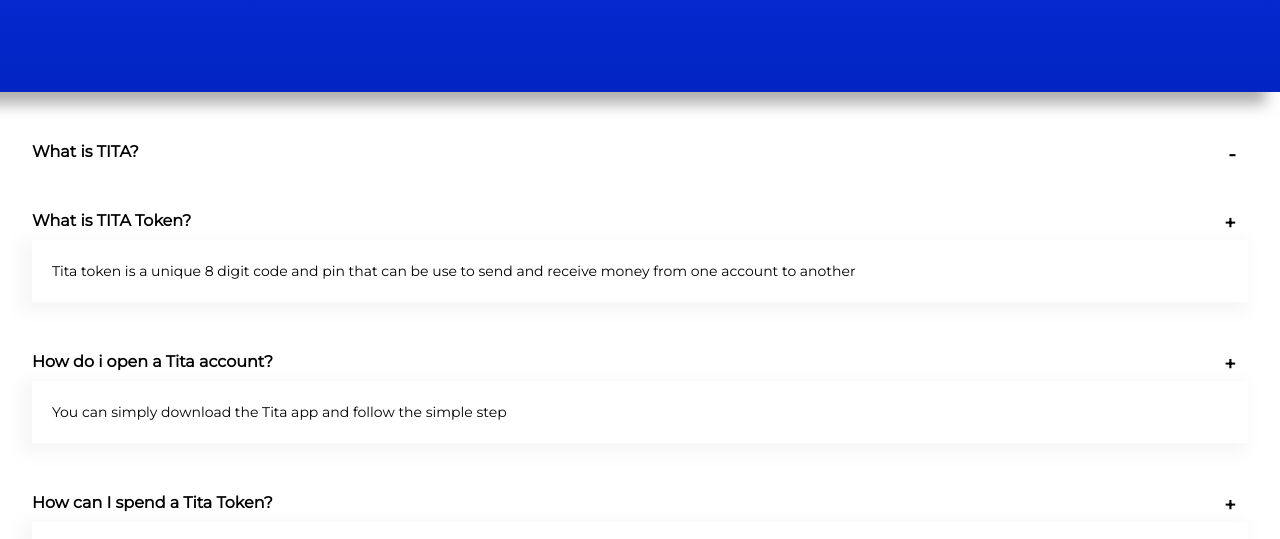
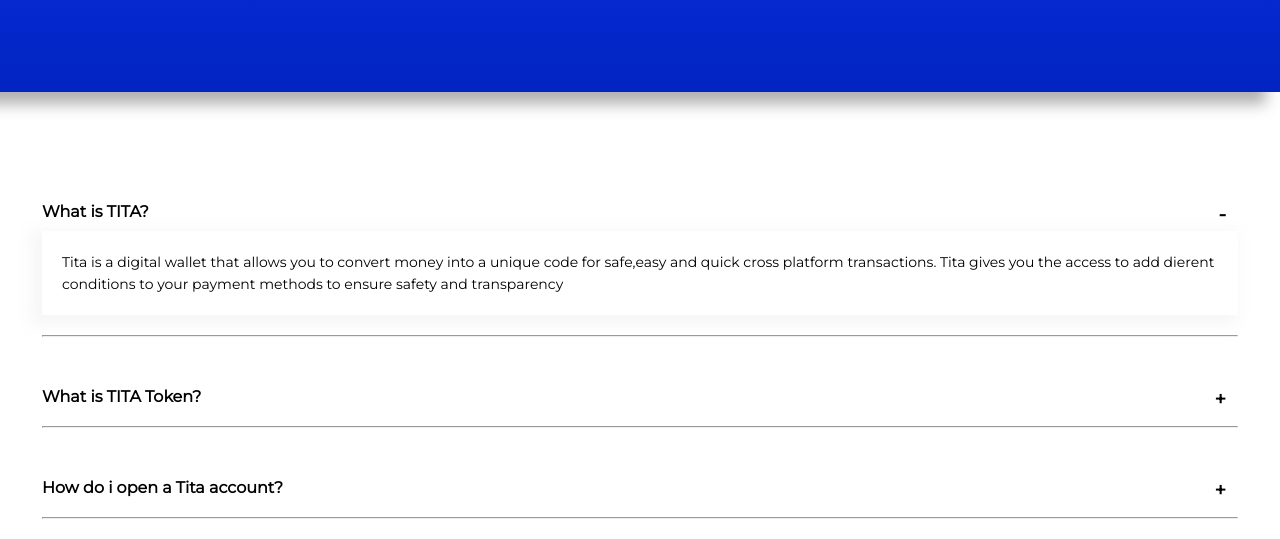
Before and after one commit to Heavenlydawn/TITA-FinTech, a plain HTML site: page faq.html in a window 1280 px wide. Both pictures are taken after a click on the element "What is TITA?". Shown: the part 228-767 px from the top of the page. Drawn offline with Linux system fonts and the light colour scheme.

Commit message:
Site Modification

```diff
--- a/faq.css
+++ b/faq.css
@@ -99,9 +99,14 @@ header .header-content h1 {
 }
 
 .faq-question-answer {
+  display: none;
   transition: 0.4s;
   box-shadow: -6px 5px 14px 5px rgba(225, 225, 225, 0.3);
   padding: 20px;
+}
+
+.faq-question-answer.show-answer{
+  display: block;
 }
 
 [aria-expanded="false"]::after {
@@ -183,6 +188,22 @@ header .header-content h1 {
 
 /* MEDIA QUERY************** */
 
+@media screen and (min-width:400px) {
+  #home .home .faq{
+    padding: 10px;
+  }
+  .faq-question-title::after {
+  right: -55%;
+
+}
+#home .home .contact .shq {
+  width: 100%;
+}
+#home .home .contact .btn-blue {
+  width: 100%;
+}
+}
+
 @media screen and (min-width: 1000px) {
   /* Header Section********************* */
   .container {
@@ -205,7 +226,9 @@ header .header-content h1 {
 
   /* Home and FAQ Section */
   /* FAQ SECTION */
-
+  #home .home .faq hr {
+    display: block;
+  }
   #home .home .faq {
     margin-top: 50px;
   }
--- a/faq.js
+++ b/faq.js
@@ -8,13 +8,17 @@ faqQuestions.forEach(question => {
   title.addEventListener('click', () => {
     // Toggle active class on question
     question.classList.toggle('active');
+    // console.log(question.classList)
+
 
     // Toggle aria-expanded attribute on title
     const isExpanded = title.getAttribute('aria-expanded') === 'true' || false;
     title.setAttribute('aria-expanded', !isExpanded);
 
     // Toggle hidden attribute on answer
-    answer.hidden = !answer.hidden;
-    console.log(answer)
+    answer.classList.toggle("show-answer");
+
+    // answer.hidden = !answer.hidden;
+    // console.log(answer)
   });
 });
```
